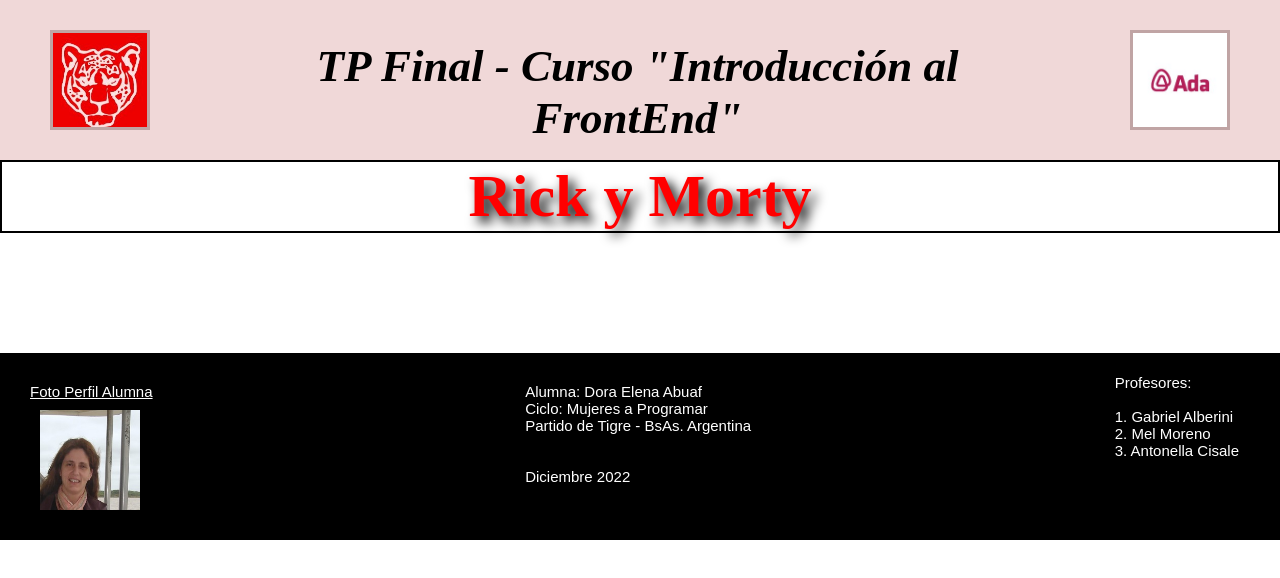
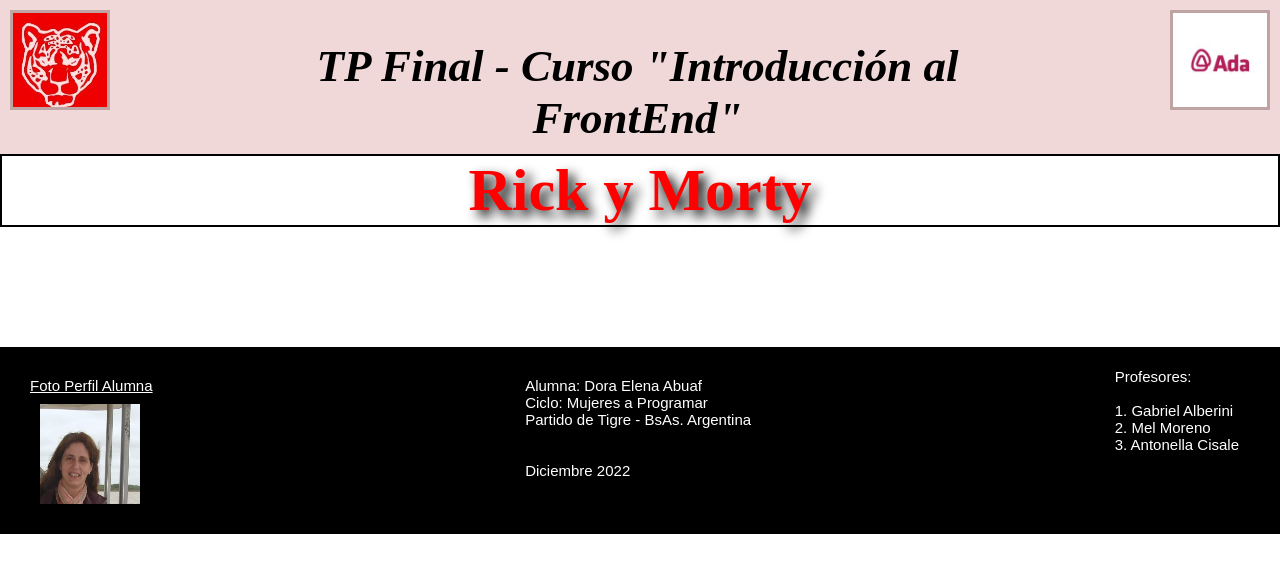
Before and after one commit to dora1966/ricky_morty, a plain HTML site: page index.html in a window 1280 px wide. Drawn offline with Linux system fonts and the light colour scheme; no server answers.

Commit message:
ricky-morty-v4a

```diff
--- a/Styles/styles.css
+++ b/Styles/styles.css
@@ -18,7 +18,7 @@
 
   display: flex;
   height: 100px;
-  margin: 20px 40px;
+  /* margin: 20px 60px 20PX 40px; */
  }
 
 .tigre {
```
